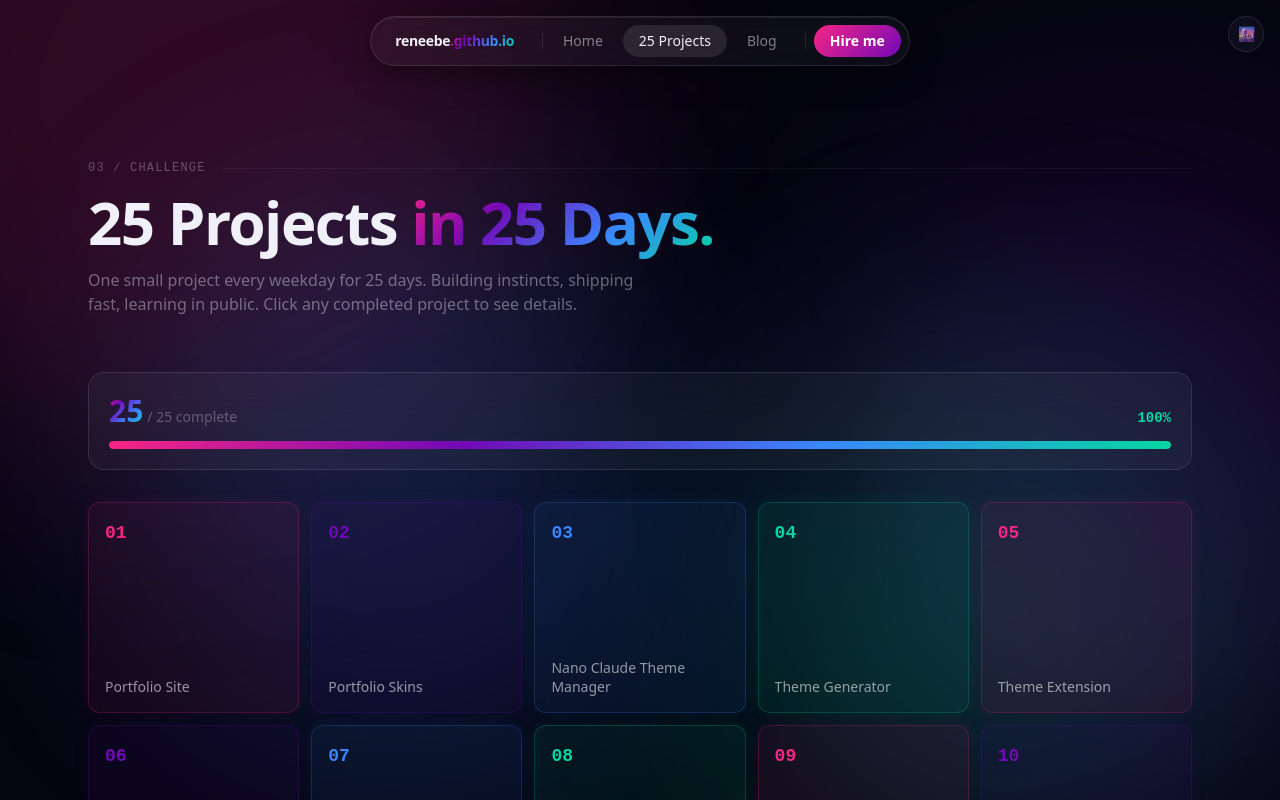
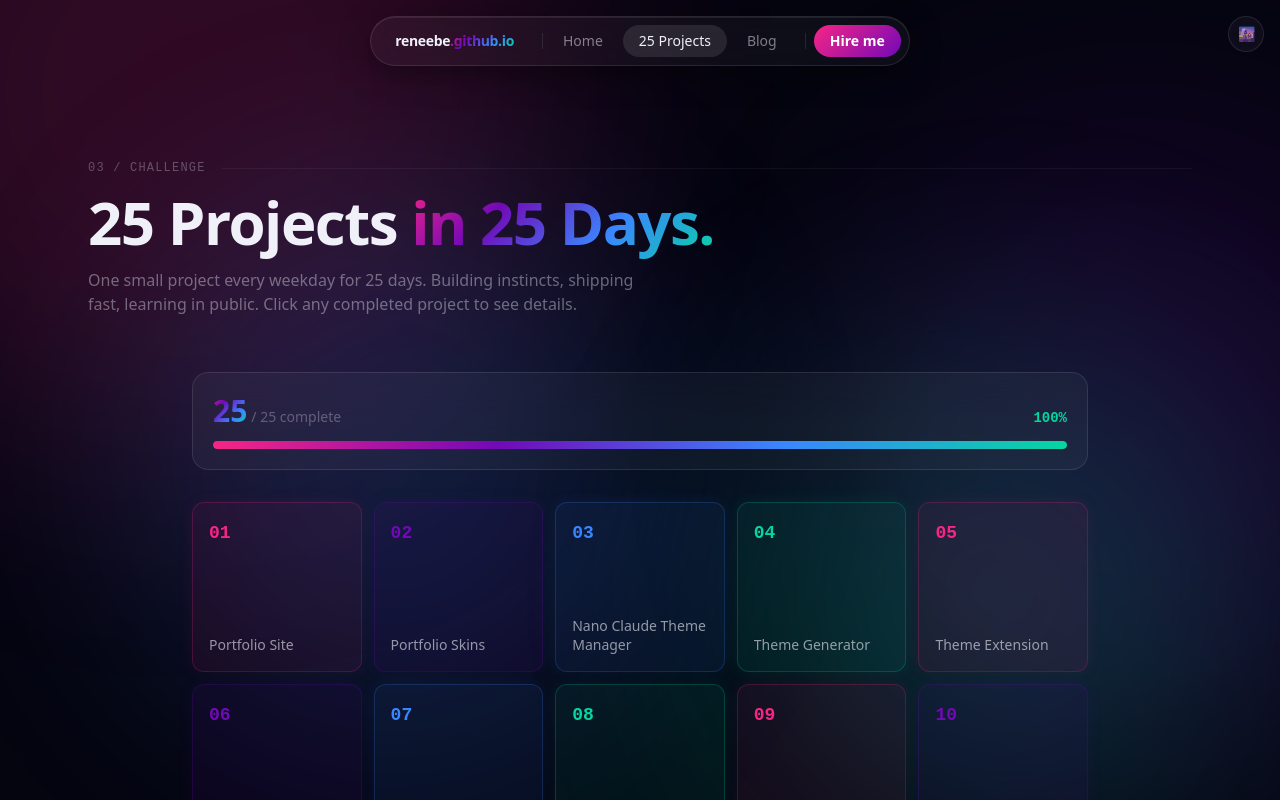
Before and after one commit to ReneeBe/reneebe.github.io, a Next.js app: page /25projects in a window 1280 px wide. Shown: the top 800 px of the page. Built offline with nearby package versions, Linux system fonts and the light colour scheme.

Commit message:
Constrain challenge grid to max-w-4xl for slightly smaller cards

```diff
--- a/components/ChallengeGrid.tsx
+++ b/components/ChallengeGrid.tsx
@@ -16,7 +16,7 @@ export default function ChallengeGrid({ projects }: Props) {
   const pct = Math.round((completed / 25) * 100);
 
   return (
-    <div>
+    <div className="mx-auto max-w-4xl">
       {/* Progress */}
       <div className="glass mb-8 rounded-2xl p-5">
         <div className="mb-3 flex items-baseline justify-between">
```
